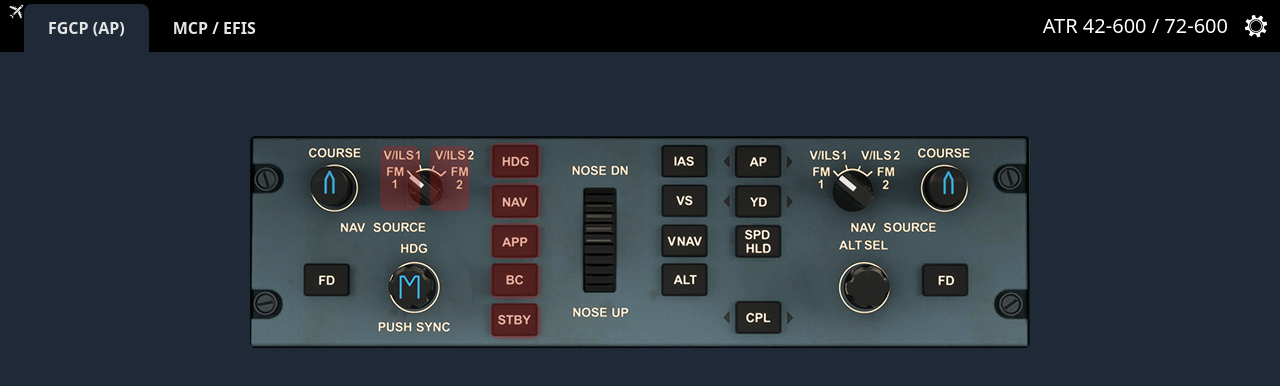
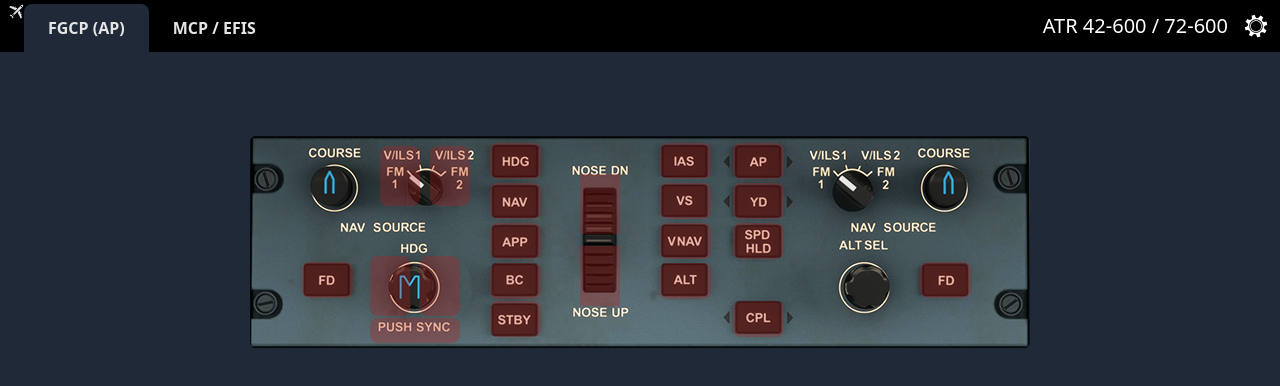
Before and after one commit to RafaPolit/msfs-spad-web, a Next.js app in the folder client/: page /atr in a window 1280 px wide. Shown: the top 386 px of the page. Built offline with nearby package versions, Linux system fonts and the light colour scheme.

Commit message:
AP mostly complete.

```diff
--- a/client/components/atr/Fgcp.tsx
+++ b/client/components/atr/Fgcp.tsx
@@ -9,10 +9,10 @@
 
 const mainButton =
   "absolute w-[51px] h-[36px] rounded-lg bg-red-700 opacity-30";
-const roundButton = "absolute w-[40px] h-[40px] rounded-full";
-const arrowButtonHor = "absolute w-[58px] h-[24px]";
-const arrowButtonVer = "absolute w-[24px] h-[58px]";
-const encoder = "absolute w-[40px] h-[65px] rounded-lg bg-red-700 opacity-30";
+const encoder = "absolute w-[40px] h-[60px] rounded-lg bg-red-700 opacity-30";
+const wheel = "absolute w-[40px] h-[60px] bg-red-700 opacity-30";
+const pushEncoder =
+  "absolute w-[90px] h-[25px] rounded-lg bg-red-700 opacity-30";
 
 const updateValue = async (
   spadConfig: SpadConfig,
@@ -90,23 +90,83 @@
         <button
           className={`${mainButton} top-[7px] left-[240px]`}
           onClick={() => atrEventHandler.SendEvent("8,1,1;8,1,0;")}
-        ></button>
+        />
         <button
           className={`${mainButton} top-[47px] left-[240px]`}
           onClick={() => atrEventHandler.SendEvent("8,2,1;8,2,0;")}
-        ></button>
+        />
         <button
           className={`${mainButton} top-[87px] left-[240px]`}
           onClick={() => atrEventHandler.SendEvent("8,3,1;8,3,0;")}
-        ></button>
+        />
         <button
           className={`${mainButton} top-[127px] left-[240px]`}
           onClick={() => atrEventHandler.SendEvent("8,4,1;8,4,0;")}
-        ></button>
+        />
         <button
-          className={`${mainButton} top-[167px] left-[240px]`}
+          className={`${mainButton} top-[165px] left-[240px]`}
           onClick={() => atrEventHandler.SendEvent("8,5,1;8,5,0;")}
-        ></button>
+        />
+        <button
+          className={`${wheel} top-[38px] left-[330px]`}
+          onClick={() => atrEventHandler.SendEvent("8,6,1;8,6,0;")}
+        />
+        <button
+          className={`${wheel} top-[110px] left-[330px]`}
+          onClick={() => atrEventHandler.SendEvent("8,7,1;8,7,0;")}
+        />
+        <button
+          className={`${mainButton} top-[7px] left-[410px]`}
+          onClick={() => atrEventHandler.SendEvent("8,8,1;8,8,0;")}
+        />
+        <button
+          className={`${mainButton} top-[47px] left-[410px]`}
+          onClick={() => atrEventHandler.SendEvent("8,9,1;8,9,0;")}
+        />
+        <button
+          className={`${mainButton} top-[87px] left-[410px]`}
+          onClick={() => atrEventHandler.SendEvent("8,10,1;8,10,0;")}
+        />
+        <button
+          className={`${mainButton} top-[127px] left-[410px]`}
+          onClick={() => atrEventHandler.SendEvent("8,11,1;8,11,0;")}
+        />
+        <button
+          className={`${mainButton} top-[7px] left-[483px]`}
+          onClick={() => atrEventHandler.SendEvent("8,12,1;8,12,0;")}
+        />
+        <button
+          className={`${mainButton} top-[47px] left-[483px]`}
+          onClick={() => atrEventHandler.SendEvent("8,13,1;8,13,0;")}
+        />
+        <button
+          className={`${mainButton} top-[87px] left-[483px]`}
+          onClick={() => atrEventHandler.SendEvent("8,14,1;8,14,0;")}
+        />
+        <button
+          className={`${mainButton} top-[165px] left-[483px]`}
+          onClick={() => atrEventHandler.SendEvent("8,15,1;8,15,0;")}
+        />
+        <button
+          className={`${mainButton} top-[126px] left-[52px]`}
+          onClick={() => atrEventHandler.SendEvent("8,16,1;8,16,0;")}
+        />
+        <button
+          className={`${mainButton} top-[126px] left-[670px]`}
+          onClick={() => atrEventHandler.SendEvent("8,17,1;8,17,0;")}
+        />
+        <button
+          className={`${pushEncoder} top-[182px] left-[120px]`}
+          onClick={() => atrEventHandler.SendEvent("8,20,1;8,20,0;")}
+        />
+        <button
+          className={`${encoder} top-[120px] left-[120px]`}
+          onClick={() => atrEventHandler.SendEvent("8,21,1;8,21,0;")}
+        />
+        <button
+          className={`${encoder} top-[120px] left-[170px]`}
+          onClick={() => atrEventHandler.SendEvent("8,22,1;8,22,0;")}
+        />
         <button
           className={`${encoder} top-[10px] left-[130px]`}
           onClick={() => atrEventHandler.SendEvent("8,61,1;8,61,0;")}
--- a/client/config/atr.ts
+++ b/client/config/atr.ts
@@ -40,6 +40,7 @@
     "20,I_HDG_PUSH,PUSHBUTTON,SPAD_PUSHBUTTON,HIDDEN=1,ROUTETO=E_HDG",
     "21,I_HDG_DEC,PUSHBUTTON,SPAD_PUSHBUTTON",
     "22,I_HDG_INC,PUSHBUTTON,SPAD_PUSHBUTTON",
+    "23,HDG_PUSH,PUSHBUTTON,SPAD_PUSHBUTTON",
     "3000,E_ALT,ENCODER,SPAD_ENCODER",
     "31,I_ALT_DEC,PUSHBUTTON,SPAD_PUSHBUTTON",
     "32,I_ALT_INC,PUSHBUTTON,SPAD_PUSHBUTTON",
--- a/client/pages/api/encoder-forwarder.ts
+++ b/client/pages/api/encoder-forwarder.ts
@@ -2,7 +2,8 @@
 import Redis from "ioredis";
 
 const encoderMapping = {
-  1: { encoder: "2000", button: "6" },
+  // 1: { encoder: "2000", button: "20" },
+  1: { encoder: "3000", button: null },
 };
 
 type ResponseData = {
@@ -42,17 +43,21 @@
 
     switch (value) {
       case "press":
+        if (encoderMapping[index].button) {
           results = await spadFetch(
             spadSession,
             `8,${encoderMapping[index].button},1;`
           );
+        }
         break;
       case "release":
       case "longRelease":
+        if (encoderMapping[index].button) {
           results = await spadFetch(
             spadSession,
             `8,${encoderMapping[index].button},0;`
           );
+        }
         break;
       default:
         results = await spadFetch(
```
Also changed, not shown: 1 other file (tests, documents, lock files or other folders). Lines whose indentation alone changed are shown as unchanged.
